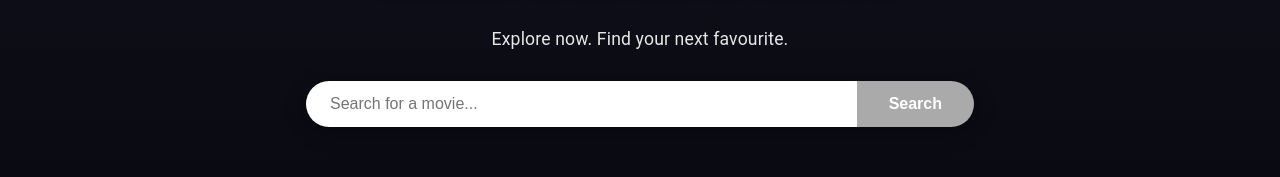
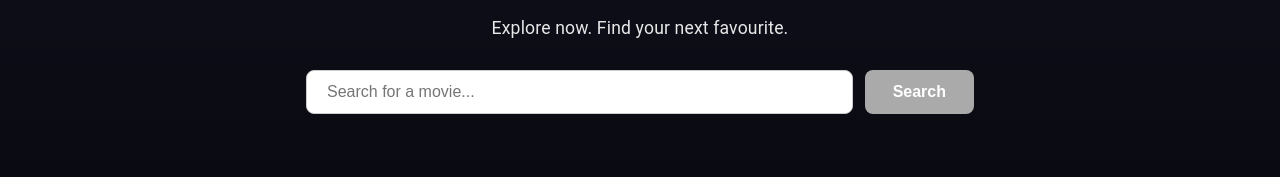
Before and after one commit to tymanskaya/mtdb_kinopoisk, a React (Vite) app: page / in a window 1280 px wide. Shown: the part 295-472 px from the top of the page. Built offline with nearby package versions, Linux system fonts and the light colour scheme; no server answers.

Commit message:
SearchPage

```diff
--- a/src/app/ui/App.tsx
+++ b/src/app/ui/App.tsx
@@ -6,7 +6,6 @@ import { selectThemeMode } from "@/app/app-slice.ts"
 import {darkTheme, lightTheme} from "@/common/theme/theme.ts";
 import styles from "./App.module.css"
 import {Routing} from "@/common/routing";
-import {Footer} from "@/common/componets";
 
 export const App = () => {
     const themeMode = useAppSelector(selectThemeMode)
@@ -18,7 +17,6 @@ export const App = () => {
                 <Header />
 
                     <Routing />
-                {/*<Footer />*/}
             </div>
 
         </ThemeProvider>
--- a/src/app/ui/MainPage.tsx
+++ b/src/app/ui/MainPage.tsx
@@ -19,7 +19,7 @@ export const MainPage = () => {
     return (
         <>
             <WelcomeSection movies={popular?.results ?? []} />
-            <Container maxWidth="xl" sx={{ py: 4 }}>
+            <Container maxWidth="lg" sx={{ py: 4 }}>
                 <MovieSection title="Popular Movies" movies={popular?.results ?? []} viewMorePath="/category/popular" />
                 <MovieSection title="Top Rated Movies" movies={topRated?.results ?? []} viewMorePath="/category/top-rated" />
                 <MovieSection title="Upcoming Movies" movies={upcoming?.results ?? []} viewMorePath="/category/upcoming" />
--- a/src/common/componets/SearchBar/SearchBar.module.css
+++ b/src/common/componets/SearchBar/SearchBar.module.css
@@ -1,30 +1,35 @@
 .searchBar {
     display: flex;
-    gap: 0;
-    border-radius: 40px;
-    overflow: hidden;
-    box-shadow: 0 4px 20px rgba(0,0,0,0.4);
+    gap: 12px;
+    margin-bottom: 24px;
 }
 
 .input {
     flex: 1;
-    padding: 14px 24px;
+    padding: 12px 20px;
     font-size: 1rem;
-    border: none;
+    border: 1px solid #ccc;
+    border-radius: 8px;
     outline: none;
     background: white;
     color: #333;
 }
 
+.input:focus {
+    border-color: #01b4e4;
+}
+
 .button {
-    padding: 14px 32px;
+    padding: 12px 28px;
     font-size: 1rem;
     font-weight: 600;
     background-color: #01b4e4;
     color: white;
     border: none;
+    border-radius: 8px;
     cursor: pointer;
     transition: background-color 0.2s ease;
+    white-space: nowrap;
 }
 
 .button:hover:not(:disabled) {
--- a/src/common/componets/SearchBar/SearchBar.tsx
+++ b/src/common/componets/SearchBar/SearchBar.tsx
@@ -3,9 +3,13 @@ import {useState} from "react";
 import {useNavigate} from "react-router-dom";
 import styles from './SearchBar.module.css'
 
-export const SearchBar=()=>{
+type Props = {
+    defaultValue?: string
+}
+
+export const SearchBar = ({ defaultValue = "" }: Props) => {
     const navigate = useNavigate()
-    const [query, setQuery] = useState("")
+    const [query, setQuery] = useState(defaultValue)
     const handleSearch = () => {
         if (query.trim()) navigate(`/search?query=${encodeURIComponent(query.trim())}`)
     }
@@ -17,7 +21,7 @@ export const SearchBar=()=>{
         <div className={styles.searchBar}>
             <input
                 className={styles.input}
-                type="text"
+                type="search"
                 placeholder="Search for a movie..."
                 value={query}
                 onChange={e => setQuery(e.target.value)}
--- a/src/features/movieCard/ui/SearchPage/SearchPage.tsx
+++ b/src/features/movieCard/ui/SearchPage/SearchPage.tsx
@@ -1,26 +1,42 @@
-import {useSearchParams} from "react-router";
-import {useSearchMoviesQuery} from "@/features/movieCard/api/movieCardApi.ts";
-import {Box, Container, Grid, Typography} from "@mui/material";
-import {MovieCardItem} from "@/common/componets";
+import { useSearchParams } from "react-router"
+import { useSearchMoviesQuery } from "@/features/movieCard/api/movieCardApi.ts"
+import { Container, Grid, Typography } from "@mui/material"
+import { MovieCardItem, SearchBar } from "@/common/componets"
+import { SearchOutlined } from "@mui/icons-material"
 
 export const SearchPage = () => {
     const [searchParams] = useSearchParams()
     const query = searchParams.get('query') ?? ''
-    const { data, isLoading, isError } = useSearchMoviesQuery({ query }, { skip: !query })
+
+    const { data, isLoading, isError } = useSearchMoviesQuery(
+        { query },
+        { skip: !query }
+    )
 
     return (
-        <Container maxWidth="xl" sx={{ py: 4 }}>
-            <Typography variant="h5" fontWeight={700} mb={3}>
-                Search results for: <em>"{query}"</em>
+        <Container maxWidth="lg" sx={{ py: 4 }}>
+            <Typography variant="h5" sx={{ fontWeight: 700, mb: 3 }}>
+                Search results {query && <>for: <em>"{query}"</em></>}
             </Typography>
 
-            {isLoading && <div>Loading...</div>}
-            {isError && <div>Error loading results</div>}
-            {!isLoading && data?.results.length === 0 && (
-                <Typography color="text.secondary">No movies found 😔</Typography>
-            )}
+            <SearchBar defaultValue={query} />
 
-            <Grid container spacing={2}>
+            {!query &&
+                <Typography color="text.secondary" sx={{ display: 'flex', alignItems: 'center', gap: 1, mt: 2 }}>
+                    <SearchOutlined /> Enter a movie title to start searching
+                </Typography>
+            }
+
+            {isLoading && <Typography sx={{ mt: 2 }}>Loading...</Typography>}
+            {isError && <Typography color="error" sx={{ mt: 2 }}>Error loading results</Typography>}
+
+            {query && !isLoading && data?.results.length === 0 &&
+                <Typography color="text.secondary" sx={{ mt: 2 }}>
+                    No matches found for "{query}" 😔
+                </Typography>
+            }
+
+            <Grid container spacing={2} sx={{ mt: 2 }}>
                 {data?.results.map(movie => (
                     <Grid size={{ xs: 6, sm: 4, md: 2 }} key={movie.id}>
                         <MovieCardItem movie={movie} />
@@ -28,13 +44,11 @@ export const SearchPage = () => {
                 ))}
             </Grid>
 
-            {data && (
-                <Box sx={{ mt: 3, color: 'text.secondary' }}>
-                    <Typography variant="body2">
-                        Found {data.total_results} results
-                    </Typography>
-                </Box>
-            )}
+            {query && data && data.total_results > 0 &&
+                <Typography variant="body2" color="text.secondary" sx={{ mt: 3 }}>
+                    Found {data.total_results} results
+                </Typography>
+            }
         </Container>
     )
 }
```
Also changed, not shown: src/common/componets/Header/Header.tsx (+0 -10 lines).
